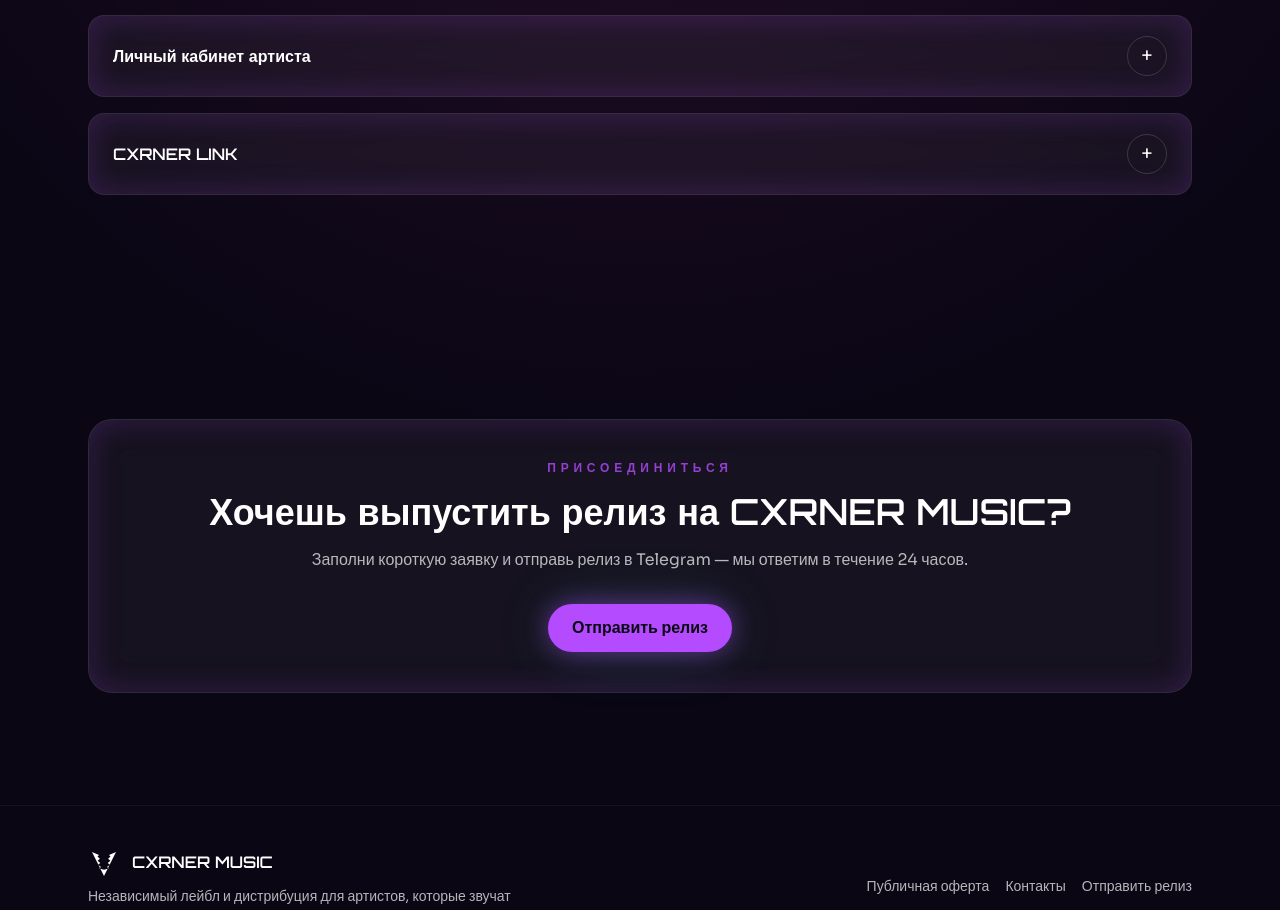
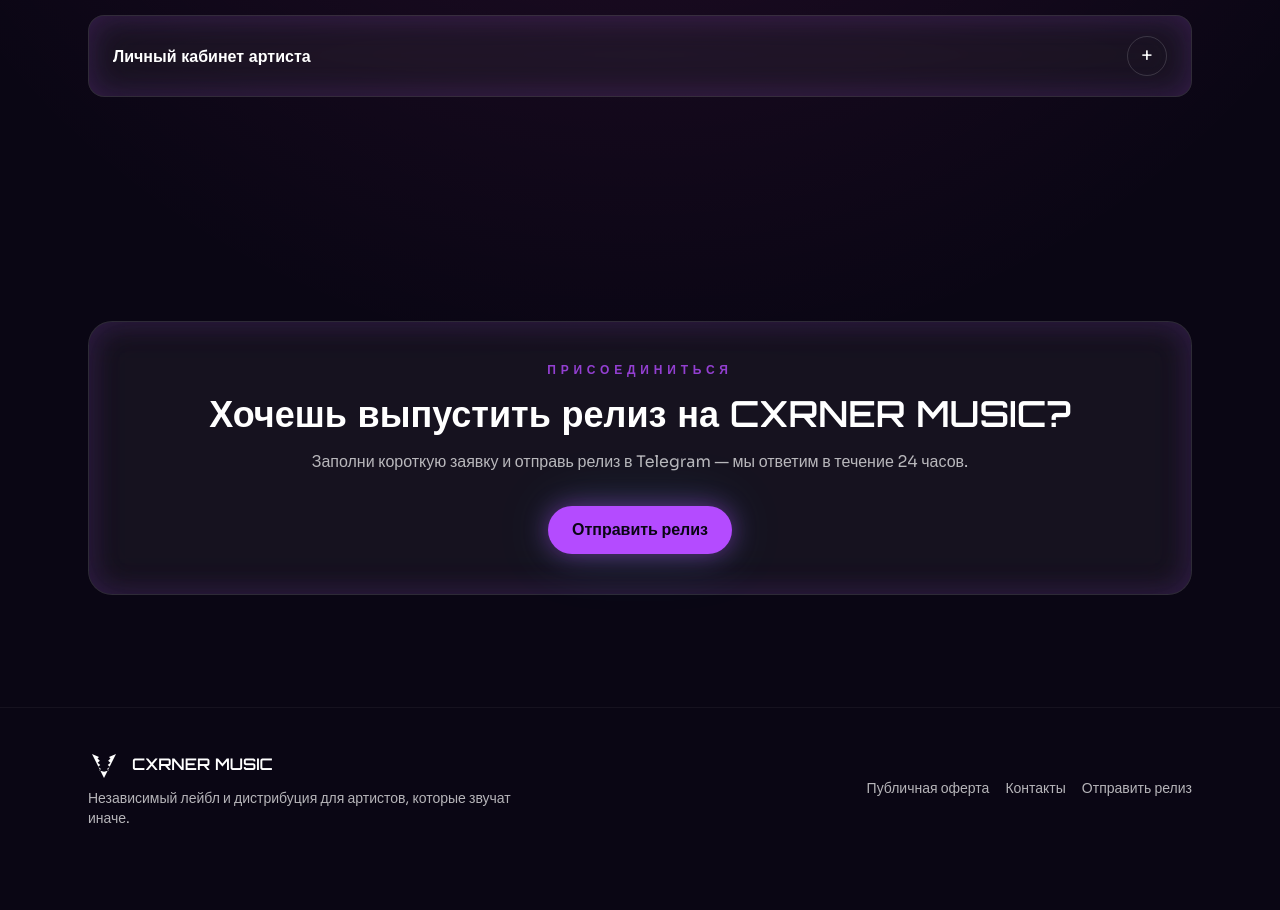
Before and after one commit to kazumaiq/cxrnermusic, a Next.js app: page / in a window 1280 px wide. Shown: the part 5821-6731 px from the top of the page. After the commit the page ends 6689 px from the top, so only its background shows below. Built offline with nearby package versions, Linux system fonts and the light colour scheme.

Commit message:
Remove CXRNER LINK from FAQ

```diff
--- a/data/site.ts
+++ b/data/site.ts
@@ -79,7 +79,8 @@
       { label: "Apple Music", href: "https://music.apple.com" },
       { label: "Amazon Music", href: "https://music.amazon.com" },
     ],
-  },
+
+  }
 ];
 
 export const services = [
@@ -106,7 +107,8 @@
   {
     title: "Монетизация TikTok",
     description: "Постановка треков в библиотеку TikTok и Shorts.",
-  },
+
+  }
 ];
 
 export const artists = [
@@ -145,7 +147,8 @@
     genre: "Alt R&B",
     streams: "21M",
     avatar: "/images/artist-06.svg",
-  },
+
+  }
 ];
 
 export const faqItems: FaqItem[] = [
@@ -232,10 +235,6 @@
     question: "Личный кабинет артиста",
     answer:
       "Для создания личного кабинета в формате групп нужно написать @kazumaiq.",
-  },
-  {
-    question: "CXRNER LINK",
-    answer: "Сайт для отгрузки, инструкций и создания мультиссылки по UPC:",
-    links: [{ label: "cxrnerlink.ct.ws/login.php", href: "https://cxrnerlink.ct.ws/login.php" }],
-  },
+
+  }
 ];
```
